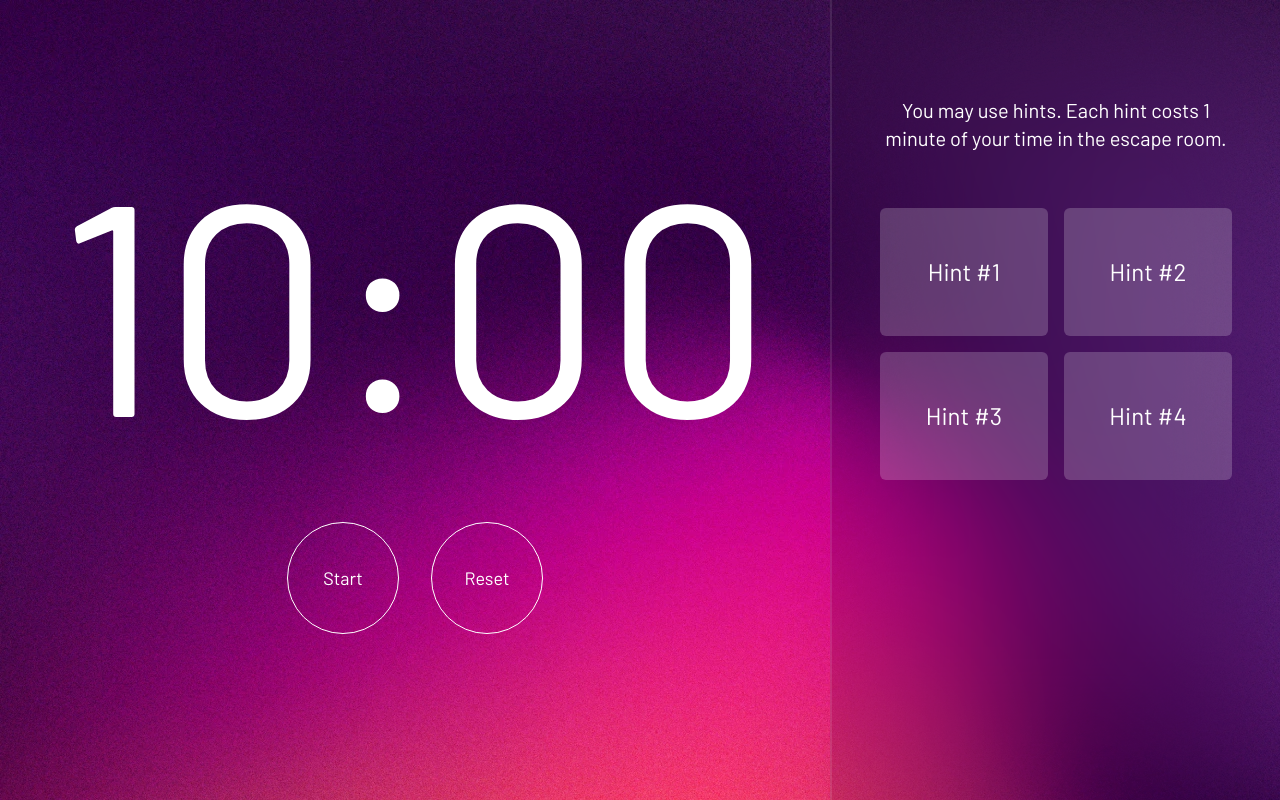
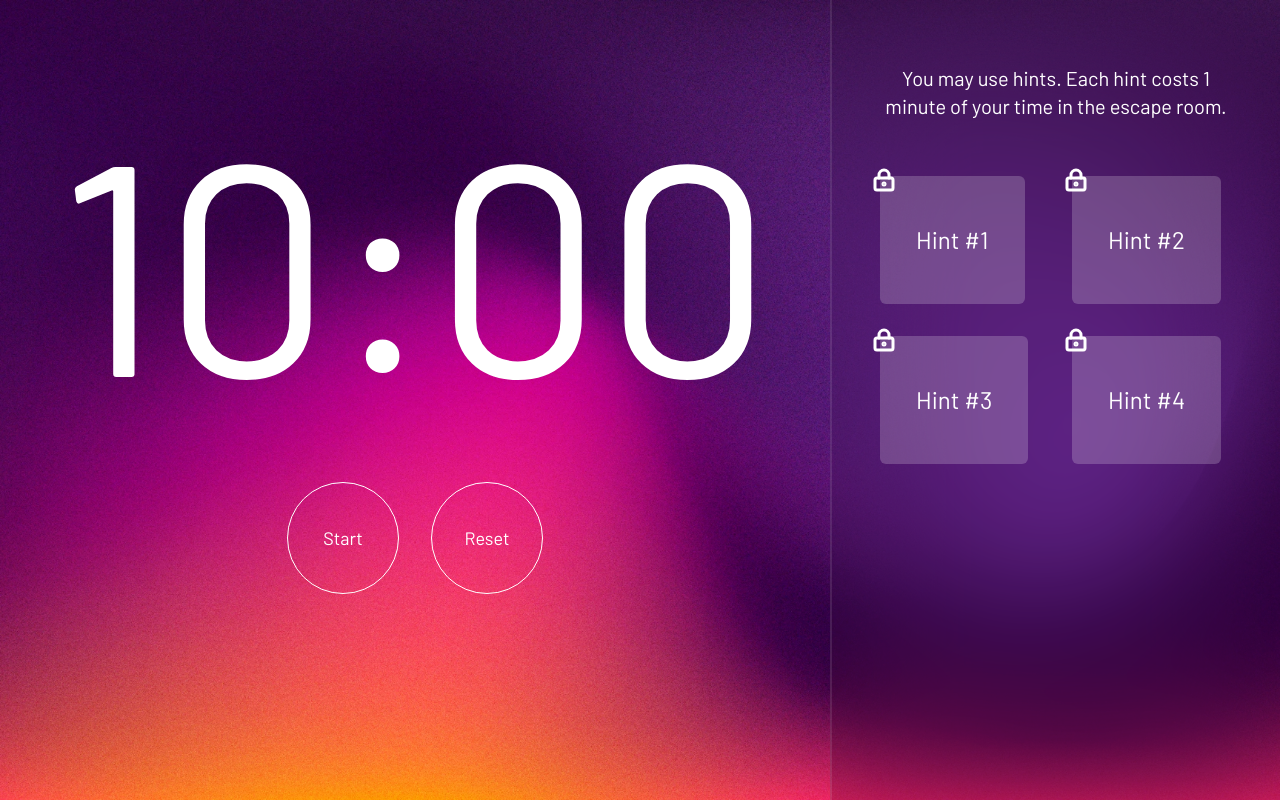
Before and after one commit to alvin1904/ensemble24-escaperoom-timer, a Next.js app: page / in a window 1280 px wide. Built offline with nearby package versions, Linux system fonts and the light colour scheme.

Commit message:
feat: add lock icons, spacing corrected

```diff
--- a/src/app/page.tsx
+++ b/src/app/page.tsx
@@ -4,14 +4,14 @@ import { TimeProvider } from "@/lib/timeContext";
 
 export default function Home() {
   return (
-    <main className="h-screen w-screen overflow-hidden bg-black bg-[url(/bg.webp)] flex flex-col md:flex-row text-white">
+    <main className="h-screen w-screen overflow-hidden bg-black bg-[url(/bg.webp)] bg-cover bg-center flex flex-col md:flex-row text-white">
       <TimeProvider>
-        <section className="flex-1 p-10">
+        <section className="flex-1">
           <div className="flex items-center justify-center py-8">
             <Timer />
           </div>
         </section>
-        <aside className="bg-black/10 backdrop-blur-3xl border-l-2 border-white/10 p-8 w-full md:w-[450px]">
+        <aside className="bg-black/10 backdrop-blur-3xl border-l-2 border-white/10 p-8 pt-0 w-full md:w-[450px]">
           <Aside />
         </aside>
       </TimeProvider>
--- a/src/components/Aside.tsx
+++ b/src/components/Aside.tsx
@@ -1,13 +1,10 @@
 "use client";
 
-import React, { useEffect } from "react";
 import Button from "./Button";
 import {
   Drawer,
-  DrawerClose,
   DrawerContent,
   DrawerDescription,
-  DrawerFooter,
   DrawerHeader,
   DrawerTitle,
   DrawerTrigger,
@@ -15,9 +12,10 @@ import {
 import { useTimeContext } from "@/lib/timeContext";
 import { appConfig } from "@/app.config";
 import Link from "next/link";
+import { LockKeyhole, LockOpen } from "lucide-react";
 
 const Aside = () => {
-  const { hint, setHint } = useTimeContext();
+  const { hint, setHint, usedHints } = useTimeContext();
 
   let advice = `Message the given clue to ${appConfig.messageToName}`;
   let whasappLink = `https://wa.me/+91${process.env.NEXT_PUBLIC_PHONE}`;
@@ -46,18 +44,32 @@ const Aside = () => {
                 </>
               )}
             </p>
-            <div className="max-h-[30vh] md:max-h-[60vh] p-4 w-full grid grid-cols-2 gap-4 overflow-y-auto scroll-m-0">
+            <div className="md:max-h-[60vh] p-4 w-full grid grid-cols-2 gap-8 overflow-y-auto scroll-m-0">
               {appConfig.hints.map((hint, index) => {
                 if (hint === "") return <></>;
                 else
                   return (
+                    <div className="h-32 relative">
                       <Button
                         onClick={() => setHint(index)}
                         key={index}
-                      className="h-32 bg-white/20 text-2xl hover:bg-white/30 duration-500 ease-in-out"
+                        className="h-full bg-white/20 text-2xl hover:bg-white/30 duration-500 ease-in-out"
                       >
                         Hint #{index + 1}
                       </Button>
+                      {usedHints.includes(index) ? (
+                        <LockOpen
+                          size={18}
+                          className="absolute -top-2 -left-2"
+                        />
+                      ) : (
+                        <LockKeyhole
+                          size={24}
+                          className="absolute -top-2 -left-2"
+                          strokeWidth={3}
+                        />
+                      )}
+                    </div>
                   );
               })}
             </div>
--- a/src/components/Timer.tsx
+++ b/src/components/Timer.tsx
@@ -18,7 +18,7 @@ const Timer = () => {
   const logoImage = process.env.NEXT_PUBLIC_LOGO;
 
   return (
-    <div className="w-fit flex flex-col items-center justify-center">
+    <div className="w-fit h-full flex flex-col items-center justify-center">
       <h1
         className={cn(
           "md:text-[300px] text-[130px] select-none",
@@ -29,7 +29,7 @@ const Timer = () => {
       </h1>
       <div className="flex gap-8 items-center">
         <Button
-          className="rounded-full w-28 h-28 bg-transparent duration-300 ease-in-out border outline-none border-white hover:bg-white/10 hover:backdrop-blur-sm flex items-center justify-center"
+          className="rounded-full w-28 h-28 select-none bg-transparent duration-300 ease-in-out border outline-none border-white hover:bg-white/10 hover:backdrop-blur-sm flex items-center justify-center"
           onClick={toggleTimer}
         >
           {isActive ? "Stop" : "Start"}
@@ -44,7 +44,7 @@ const Timer = () => {
           />
         )}
         <Button
-          className="rounded-full w-28 h-28 bg-transparent duration-300 ease-in-out border outline-none border-white hover:bg-white/10 hover:backdrop-blur-sm flex items-center justify-center"
+          className="rounded-full w-28 h-28 select-none bg-transparent duration-300 ease-in-out border outline-none border-white hover:bg-white/10 hover:backdrop-blur-sm flex items-center justify-center"
           onClick={resetTimer}
         >
           Reset
```
Lines whose indentation alone changed are shown as unchanged.
